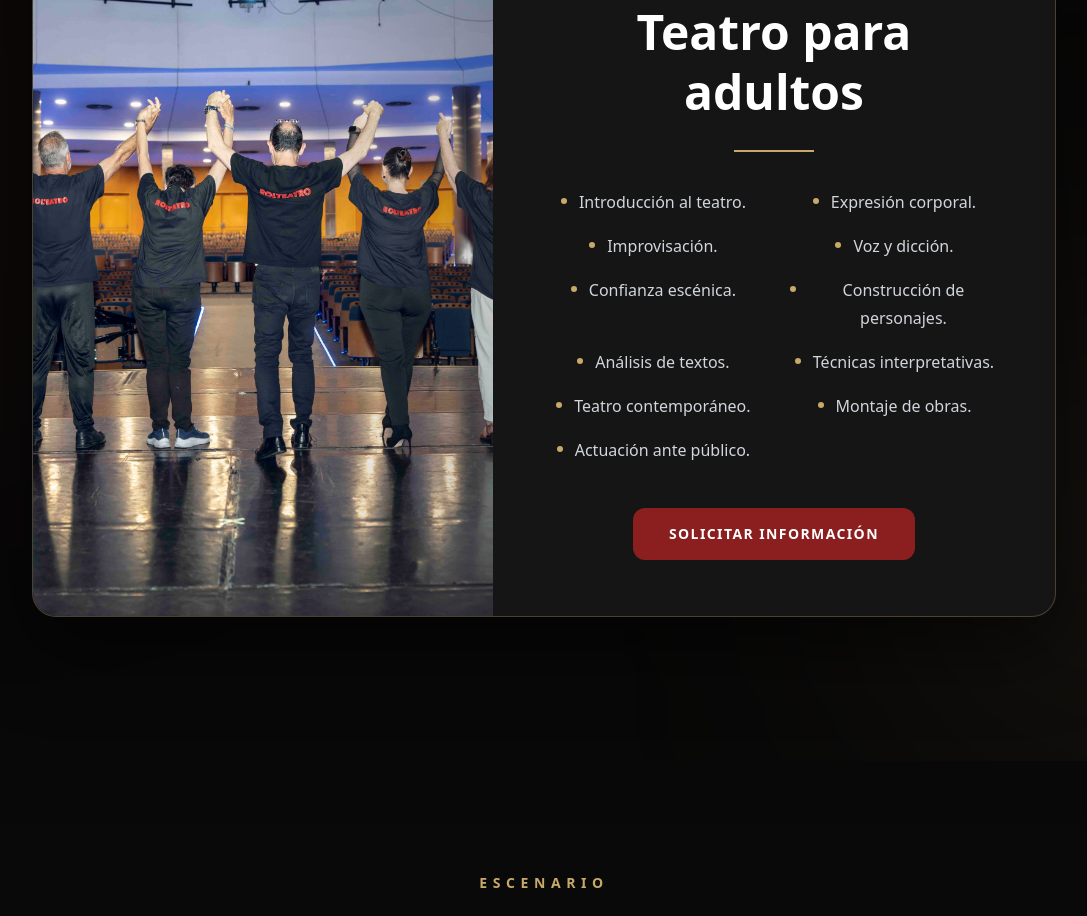
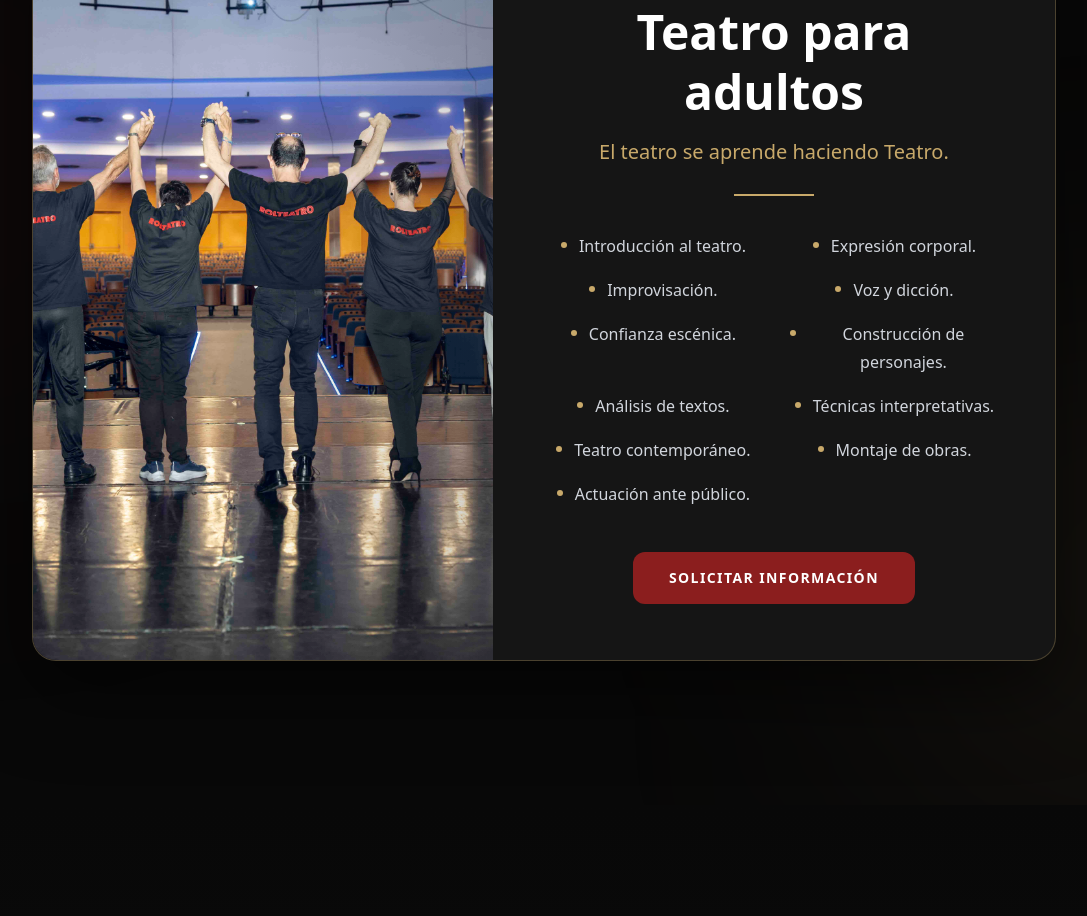
Before and after one commit to produccionmm/rolteatro, a Next.js app: page / in a window 1280 px wide. Shown: the part 5800-6716 px from the top of the page, without its empty margins (96-1183 px from the left). Built offline with nearby package versions, Linux system fonts and the light colour scheme.

Commit message:
Update Courses.tsx

```diff
--- a/components/Courses.tsx
+++ b/components/Courses.tsx
@@ -1,3 +1,4 @@
+
 "use client";
 
 import Image from "next/image";
@@ -83,6 +84,12 @@ export default function Courses() {
               Teatro para adultos
             </h3>
 
+            {/* Frase añadida */}
+
+            <p className="mt-4 text-lg font-medium text-[#C8A96A] md:text-xl">
+              El teatro se aprende haciendo Teatro.
+            </p>
+
             <div className="mx-auto mt-7 h-[2px] w-20 bg-[#C8A96A]" />
 
             <ul className="mt-9 grid w-full max-w-xl gap-x-8 gap-y-4 text-base leading-7 text-gray-300 sm:grid-cols-2">
```
